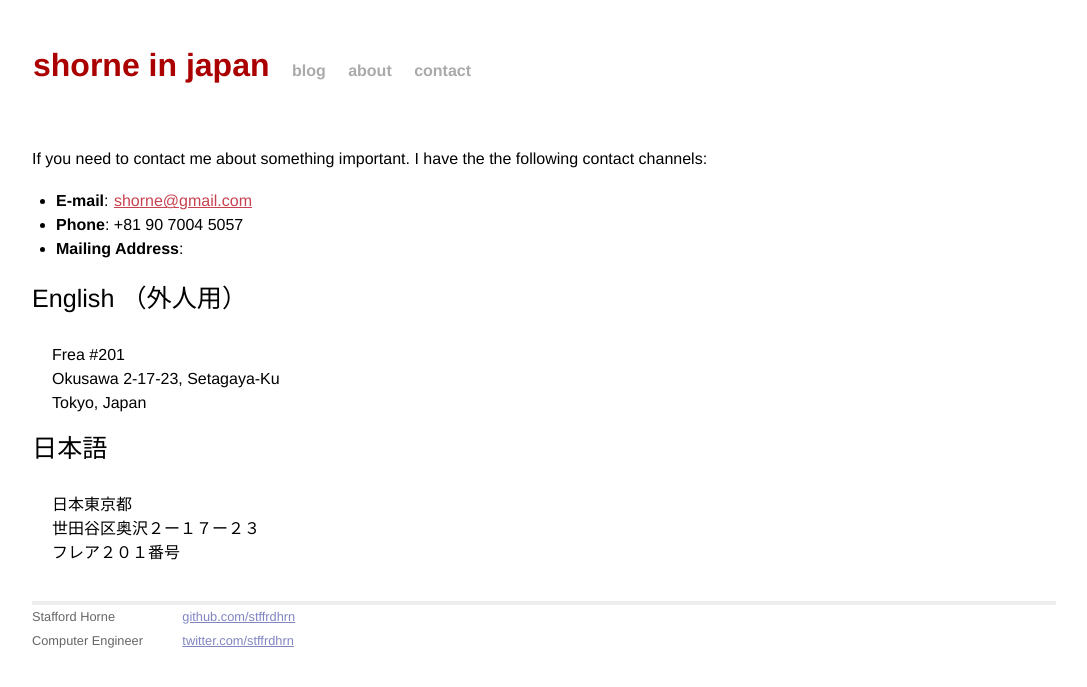
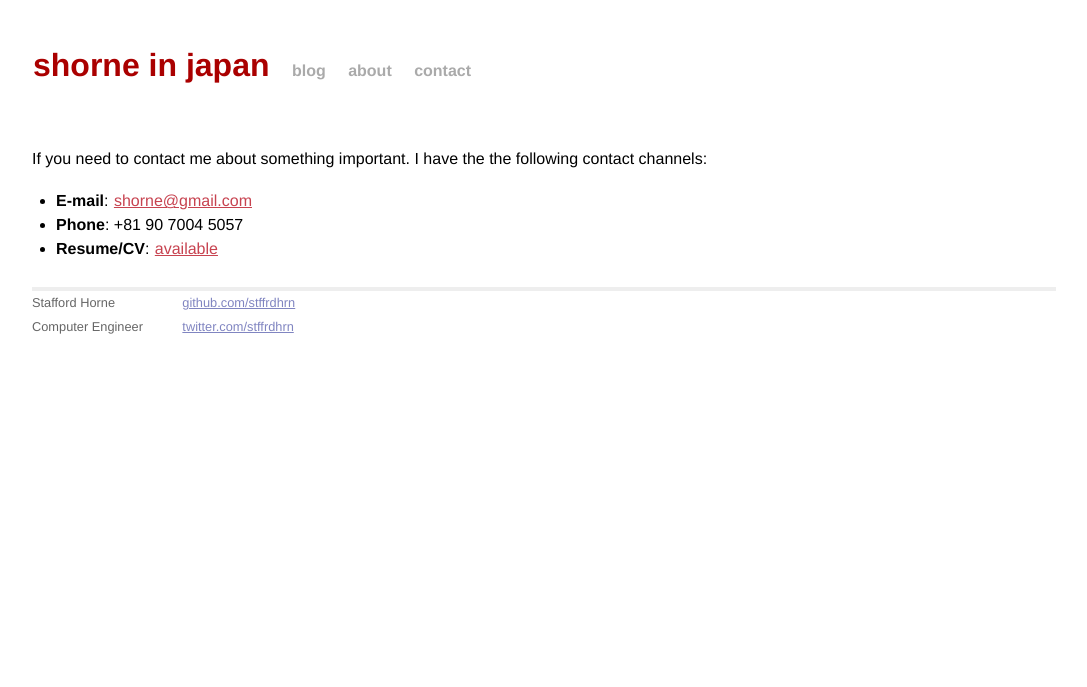
Before and after one commit to stffrdhrn/stffrdhrn.github.io, a Jekyll site: the page built from page/contact.markdown, in a window 1280 px wide. Shown: the top 687 px of the page, without its empty margins (96-1183 px from the left). Built offline with Jekyll 4.4.1, drawn with Linux system fonts in a browser that asks for light colours.

Commit message:
remove address, add link to cv

```diff
--- a/page/contact.markdown
+++ b/page/contact.markdown
@@ -22,21 +22,10 @@ categories:
 tags: []
 comments: []
 ---
-<p>If you need to contact me about something important. I have the the following contact channels:</p>
+<p>If you need to contact me about something important. I have the the
+following contact channels:</p>
 <ul>
-<li><strong>E-mail</strong>: <a href="mailto:shorne@gmail.com">shorne@gmail.com</a></li>
-<li><strong>Phone</strong>: +81 90 7004 5057</li>
-<li><strong>Mailing Address</strong>:</li>
+  <li><strong>E-mail</strong>: <a href="mailto:shorne@gmail.com">shorne@gmail.com</a></li>
+  <li><strong>Phone</strong>: +81 90 7004 5057</li>
+  <li><strong>Resume/CV</strong>: <a href="/page/curriculum-vitae.html">available</a></li>
 </ul>
-<h2>English （外人用）</h2>
-<pre>
-Frea #201
-Okusawa 2-17-23, Setagaya-Ku
-Tokyo, Japan
-</pre>
-<h2>日本語</h2>
-<pre>
-日本東京都
-世田谷区奥沢２ー１７ー２３
-フレア２０１番号
-</pre>
```
